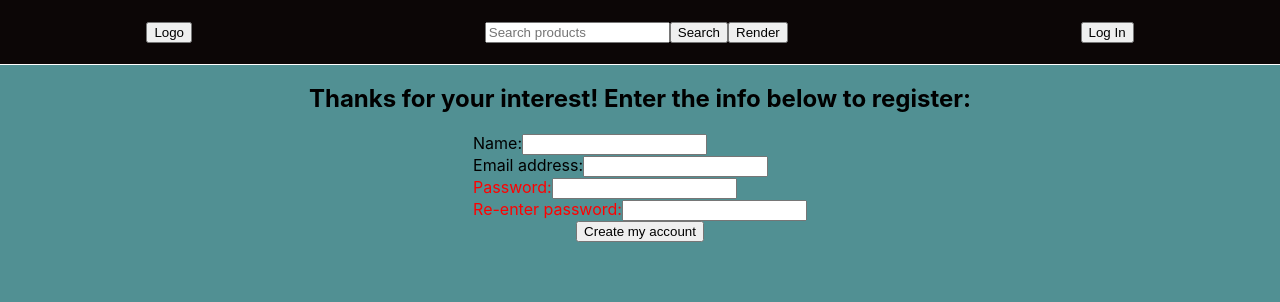
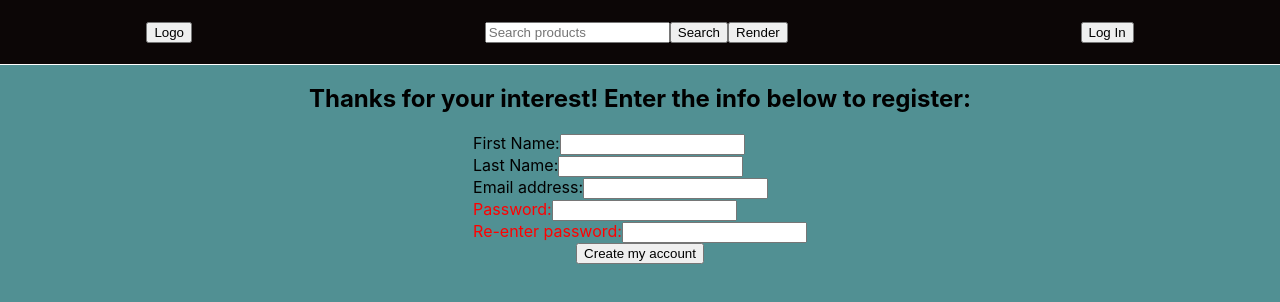
Before and after one commit to innocuous-symmetry/e-commerce, a React (Vite) app in the folder client/: page /register in a window 1280 px wide. Shown: the top 302 px of the page. Built offline with nearby package versions, Linux system fonts and the light colour scheme.

Commit message:
expanding user data type to incorporate additional customer details

```diff
--- a/client/src/components/User/Register.tsx
+++ b/client/src/components/User/Register.tsx
@@ -1,4 +1,5 @@
 import { useEffect, useState } from "react";
+import { emptySessionHeader } from "../../store/store_types";
 import { userInfo } from '../../types/main';
 import { registerNewUser } from "../../util/apiUtils";
 import Page from "../../util/Page";
@@ -9,6 +10,12 @@ function Register() {
     const [password, setPassword] = useState<string>('');
     const [verify, setVerify] = useState<string>('');
     const [warningText, setWarningText] = useState<string>('initial');
+
+    const [userInput, setUserInput] = useState<userInfo>({
+        name: '',
+        email: '',
+        password: '',
+    })
 
     const [userData, setUserData] = useState<userInfo>();
 
@@ -34,35 +41,13 @@ function Register() {
         }
     }, [password, verify]);
 
-    // checks that all conditions for registration have been met
-    // useEffect(() => {
-    //     let evaluating = true;
-
-    //     if (!(conditions.includes('')) && warningText === '') {
-    //         evaluating = false;
-    //     }
-
-    //     if (!evaluating) {
-    //         const userEntry: userInfo = {
-    //             name: name,
-    //             email: email,
-    //             password: password
-    //         }
-
-    //         console.log(userEntry);
-    //         setUserData(userEntry);
-
-    //         setWarningText('Conditions met!');
-    //     }
-    // }, [conditions, warningText, userData, name, email]);
-
     // updates user info object on each render
     useEffect(() => {
         let newInfo: userInfo = {
             name: name,
             email: email,
             password: password,
-            headers: {}
+            headers: emptySessionHeader
         }
 
         setUserData(newInfo);
@@ -71,10 +56,6 @@ function Register() {
     // interrupts rendering loop by setting warning text on password data
     useEffect(() => {
         if (warningText === '') {
-            console.group('valid data');
-            console.log(userData);
-            console.groupEnd();
-
             setWarningText('Conditions met!');
         }
     }, [userData, warningText]);
@@ -96,9 +77,16 @@ function Register() {
 
             <form>
                 <div className="form-row">
-                    <label htmlFor="name-register">Name:</label>
-                    <input type="text" id="name-register" value={name} onChange={(e) => setName(e.target.value)}/>
+                    <label htmlFor="first-name-register">First Name:</label>
+                    <input required type="text" id="name-register" value={name} onChange={(e) => setName(e.target.value)}/>
                 </div>
+
+                <div className="form-row">
+                    <label htmlFor="last-name-register">Last Name:</label>
+                    <input required type="text" id="last-name-register" value={name} onChange={(e) => setName(e.target.value)}/>
+                </div>
+
+
                 <div className="form-row">
                     <label htmlFor="email-register">Email address:</label>
                     <input type="email" id="email-register" value={email} onChange={(e) => setEmail(e.target.value)}/>
--- a/client/src/store/store_types.ts
+++ b/client/src/store/store_types.ts
@@ -46,3 +46,15 @@ export const emptyCart: Cart = {
     checkedOut: false,
     contents: []
 }
+
+export const emptySessionHeader: SessionHeader = {
+    authenticated: false,
+    cookie: {
+        expires: "",
+        httpOnly: false,
+        originalMaxAge: 0,
+        path: "",
+        secure: false,
+    },
+    user: undefinedUser
+}
```
Also changed, not shown: client/src/types/main.d.ts (+6 -4 lines).
